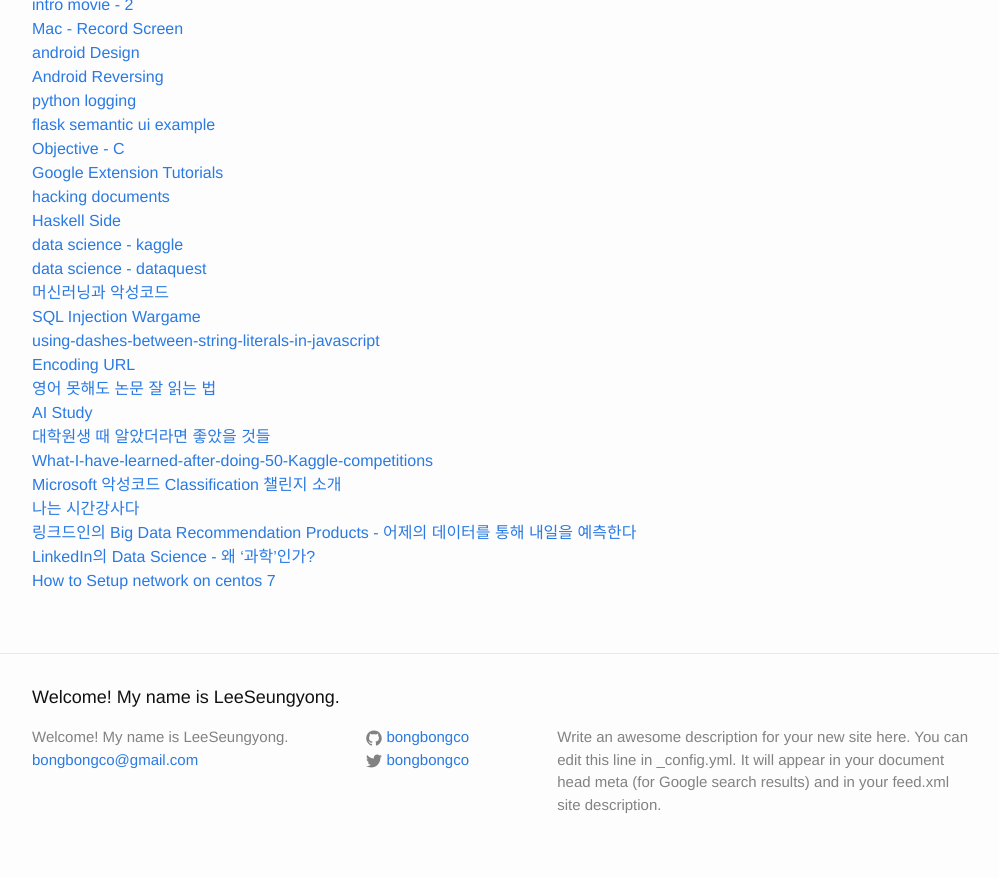
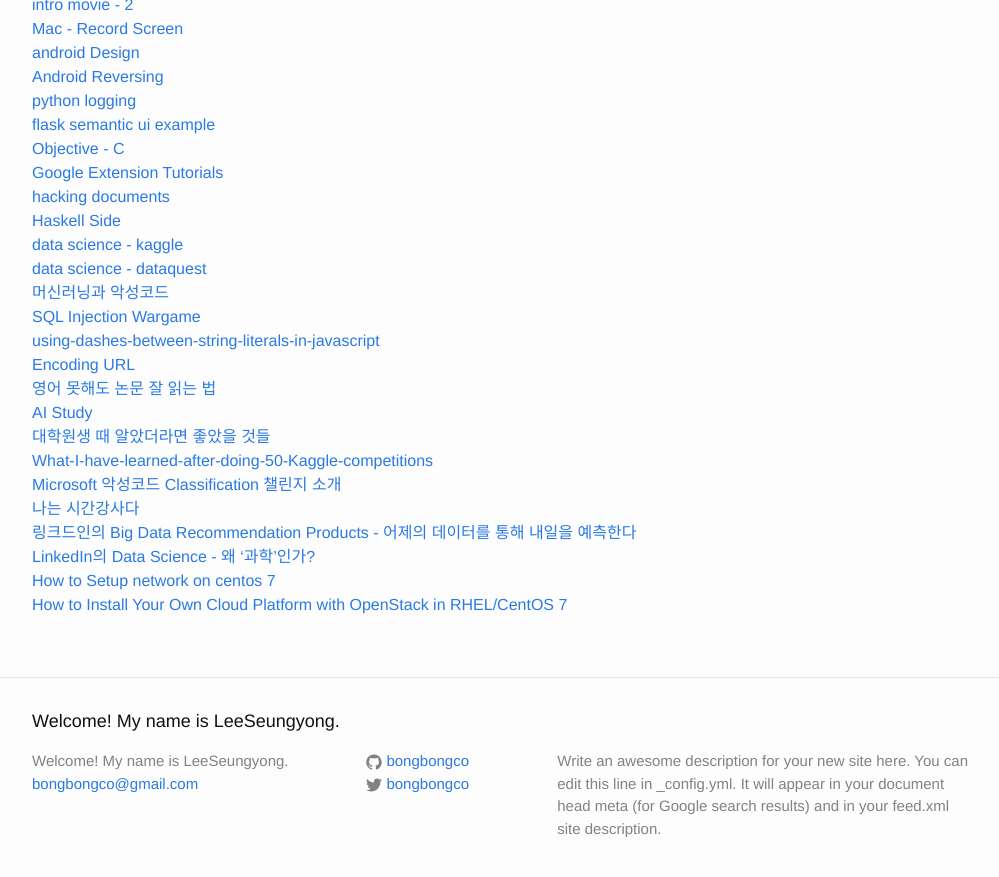
Before and after one commit to LktProgrammer/bongbongco.github.io, a Jekyll site: the page built from _posts/2016-07-22-Website-List.markdown, in a window 1280 px wide and 900 px high, scrolled down 3111 px. Shown: the top 877 px of the window, without its empty margins (138-1137 px from the left). Built offline with Jekyll 4.4.1, drawn with Linux system fonts in a browser that asks for light colours.

Commit message:
Update 2016-07-22-Website-List.markdown

```diff
--- a/_posts/2016-07-22-Website-List.markdown
+++ b/_posts/2016-07-22-Website-List.markdown
@@ -149,3 +149,4 @@ title: 참고할 웹 사이트들.
 [링크드인의 Big Data Recommendation Products - 어제의 데이터를 통해 내일을 예측한다](https://deview.kr/2013/detail.nhn?topicSeq=36)
 [LinkedIn의 Data Science - 왜 '과학'인가?](https://deview.kr/2014/session?seq=29)
 [How to Setup network on centos 7](http://www.krizna.com/centos/setup-network-centos-7/)
+[How to Install Your Own Cloud Platform with OpenStack in RHEL/CentOS 7](http://www.tecmint.com/openstack-installation-guide-rhel-centos/)
```
